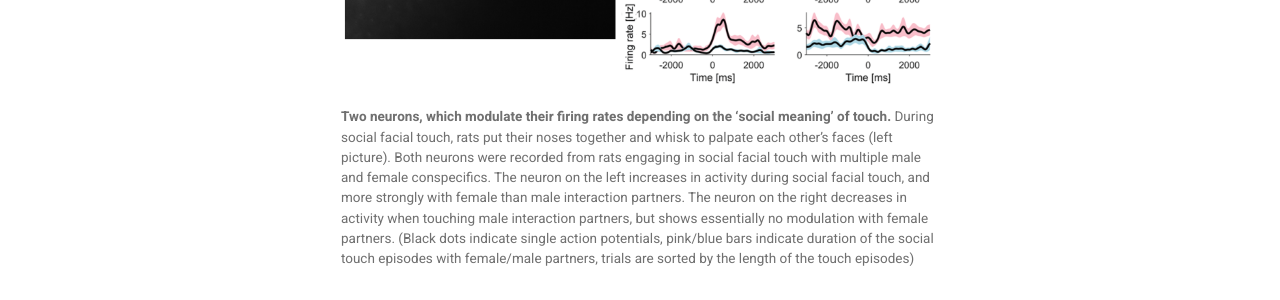
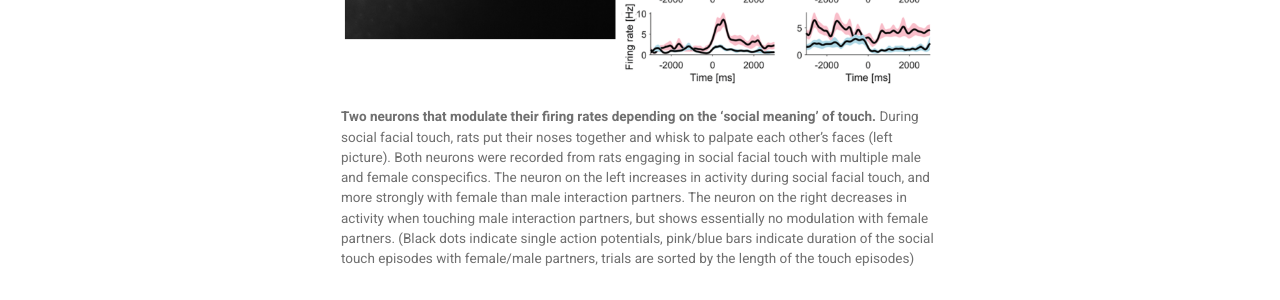
Before and after one commit to chrelli/chrelli.github.io, a Jekyll site: the page built from _posts/2019-02-11-social-touch.md, in a window 1280 px wide. Shown: the part 825-1125 px from the top of the page. Built offline with Jekyll 4.4.1, drawn with Linux system fonts in a browser that asks for light colours; nearby versions of some CDN libraries; some web fonts are replaced; a style sheet for code colours, icons or effects is not loaded.

Commit message:
fixed another typo

```diff
--- a/_posts/2019-02-11-social-touch.md
+++ b/_posts/2019-02-11-social-touch.md
@@ -4,7 +4,7 @@
 
 We still know very little about how socio-sexual variables are represented at the cellular level in the mammalian neocortex. Recently, I looked at a large dataset of neurons recorded during social facial touch and asked how the social context and ‘meaning’ of touch impacts the neural responses at the single cell and network level. Across multiple cortical regions, social context (partner sex) was a major determinant of single cell responses and population dynamics. In some regions, the neural response pattern also depended on the sex of the subject animal itself (another aspect of 'social context').
 
-{% include figure image_path="/assets/images/social_touch_web.png" alt="this is a placeholder image" caption="**Two neurons, which modulate their firing rates depending on the 'social meaning' of touch.** During social facial touch, rats put their noses together and whisk to palpate each other's faces (left picture). Both neurons were recorded from rats engaging in social facial touch with multiple male and female conspecifics. The neuron on the left increases in activity during social facial touch, and more strongly with female than male interaction partners. The neuron on the right decreases in activity when touching male interaction partners, but shows essentially no modulation with female partners. (Black dots indicate single action potentials, pink/blue bars indicate duration of the social touch episodes with female/male partners, trials are sorted by the length of the touch episodes)" %}
+{% include figure image_path="/assets/images/social_touch_web.png" alt="this is a placeholder image" caption="**Two neurons that modulate their firing rates depending on the 'social meaning' of touch.** During social facial touch, rats put their noses together and whisk to palpate each other's faces (left picture). Both neurons were recorded from rats engaging in social facial touch with multiple male and female conspecifics. The neuron on the left increases in activity during social facial touch, and more strongly with female than male interaction partners. The neuron on the right decreases in activity when touching male interaction partners, but shows essentially no modulation with female partners. (Black dots indicate single action potentials, pink/blue bars indicate duration of the social touch episodes with female/male partners, trials are sorted by the length of the touch episodes)" %}
 
 Why is this information useful? Many disorders characterized by social dysfunction, such as autism, depression and anxiety disorders, have marked sex differences in prevalence and symptoms. Identifying potential differences in how male and females cortices process social stimuli and encode social context – such as during social touch – could help identify which neural processes underlie healthy social behavior, what goes wrong in disease and point the way towards new treatment options. Read more at bioRxiv:
 
```
